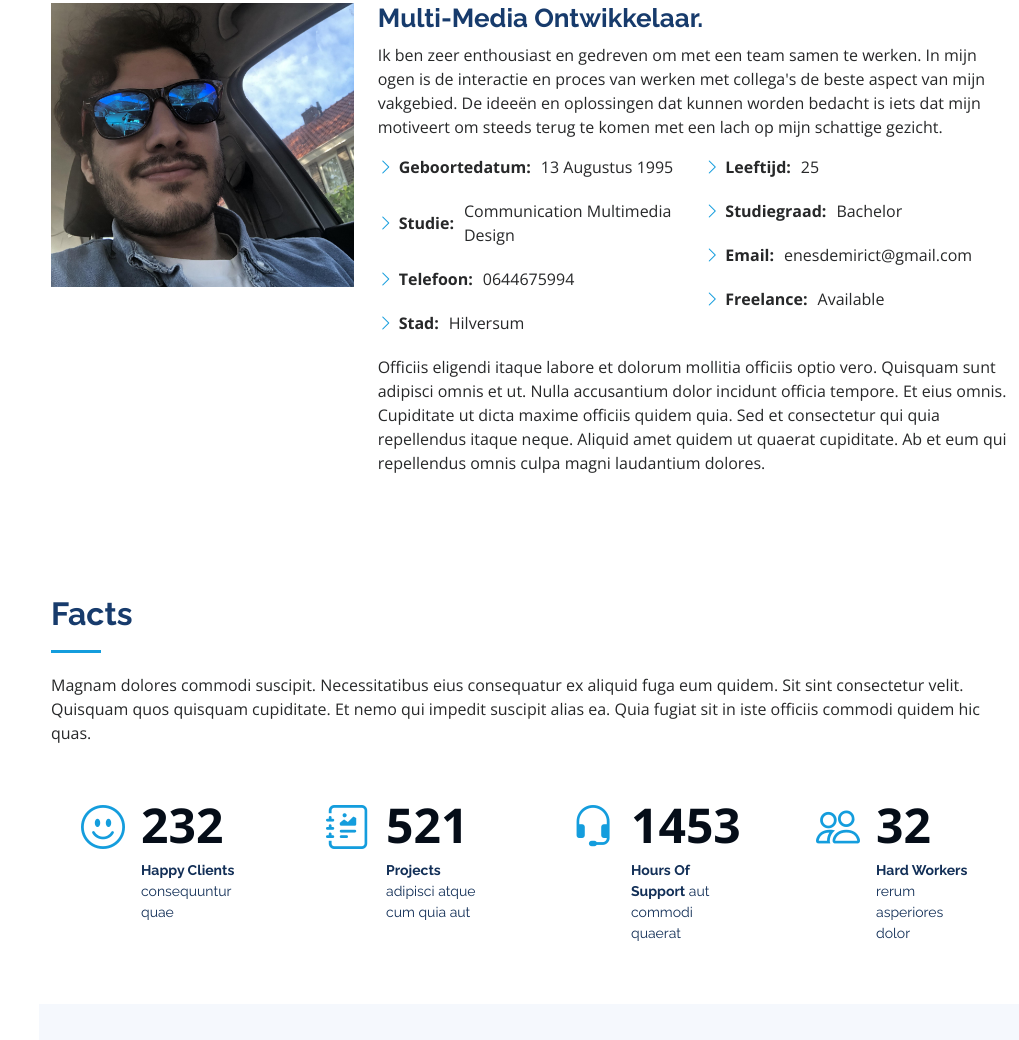
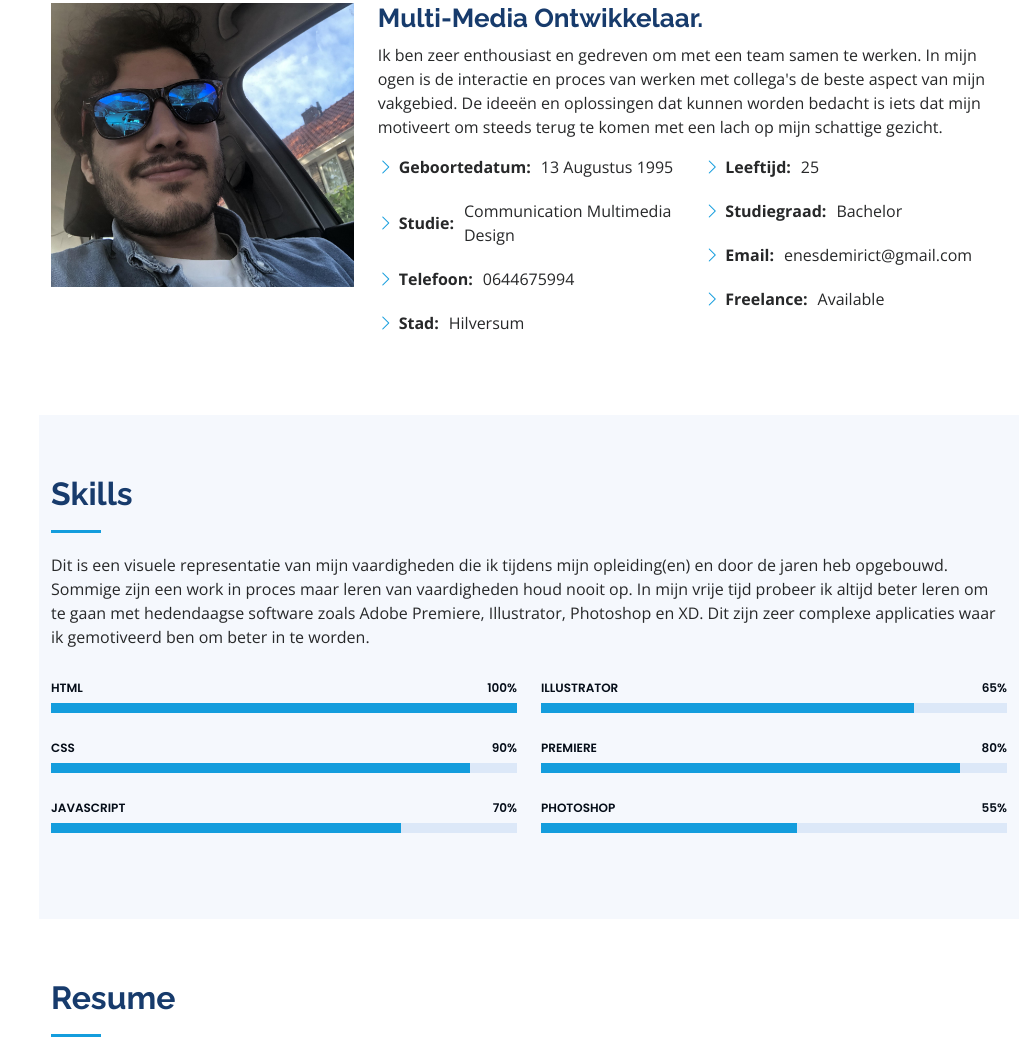
Before and after one commit to EnesDemirHvA/portfolio, a plain HTML site: page index.html in a window 1280 px wide. Shown: the part 1061-2101 px from the top of the page, without its empty margins (261-1280 px from the left). Drawn offline with nearby package versions, Linux system fonts and the light colour scheme; files whose address does not match are found by name.

Commit message:
Add files via upload

```diff
--- a/index.html
+++ b/index.html
@@ -107,8 +107,8 @@
               </div>
             </div>
             <p>
-              Officiis eligendi itaque labore et dolorum mollitia officiis optio vero. Quisquam sunt adipisci omnis et ut. Nulla accusantium dolor incidunt officia tempore. Et eius omnis.
-              Cupiditate ut dicta maxime officiis quidem quia. Sed et consectetur qui quia repellendus itaque neque. Aliquid amet quidem ut quaerat cupiditate. Ab et eum qui repellendus omnis culpa magni laudantium dolores.
+
+
             </p>
           </div>
         </div>
@@ -116,53 +116,6 @@
       </div>
     </section><!-- End About Section -->
 
-    <!-- ======= Facts Section ======= -->
-    <section id="facts" class="facts">
-      <div class="container">
-
-        <div class="section-title">
-          <h2>Facts</h2>
-          <p>Magnam dolores commodi suscipit. Necessitatibus eius consequatur ex aliquid fuga eum quidem. Sit sint consectetur velit. Quisquam quos quisquam cupiditate. Et nemo qui impedit suscipit alias ea. Quia fugiat sit in iste officiis commodi quidem hic quas.</p>
-        </div>
-
-        <div class="row no-gutters">
-
-          <div class="col-lg-3 col-md-6 d-md-flex align-items-md-stretch" data-aos="fade-up">
-            <div class="count-box">
-              <i class="bi bi-emoji-smile"></i>
-              <span data-purecounter-start="0" data-purecounter-end="232" data-purecounter-duration="1" class="purecounter"></span>
-              <p><strong>Happy Clients</strong> consequuntur quae</p>
-            </div>
-          </div>
-
-          <div class="col-lg-3 col-md-6 d-md-flex align-items-md-stretch" data-aos="fade-up" data-aos-delay="100">
-            <div class="count-box">
-              <i class="bi bi-journal-richtext"></i>
-              <span data-purecounter-start="0" data-purecounter-end="521" data-purecounter-duration="1" class="purecounter"></span>
-              <p><strong>Projects</strong> adipisci atque cum quia aut</p>
-            </div>
-          </div>
-
-          <div class="col-lg-3 col-md-6 d-md-flex align-items-md-stretch" data-aos="fade-up" data-aos-delay="200">
-            <div class="count-box">
-              <i class="bi bi-headset"></i>
-              <span data-purecounter-start="0" data-purecounter-end="1453" data-purecounter-duration="1" class="purecounter"></span>
-              <p><strong>Hours Of Support</strong> aut commodi quaerat</p>
-            </div>
-          </div>
-
-          <div class="col-lg-3 col-md-6 d-md-flex align-items-md-stretch" data-aos="fade-up" data-aos-delay="300">
-            <div class="count-box">
-              <i class="bi bi-people"></i>
-              <span data-purecounter-start="0" data-purecounter-end="32" data-purecounter-duration="1" class="purecounter"></span>
-              <p><strong>Hard Workers</strong> rerum asperiores dolor</p>
-            </div>
-          </div>
-
-        </div>
-
-      </div>
-    </section><!-- End Facts Section -->
 
     <!-- ======= Skills Section ======= -->
     <section id="skills" class="skills section-bg">
@@ -314,8 +267,9 @@
             <ul id="portfolio-flters">
               <li data-filter="*" class="filter-active">All</li>
               <li data-filter=".filter-app">App</li>
-              <li data-filter=".filter-card">Card</li>
-              <li data-filter=".filter-web">Web</li>
+              <li data-filter=".filter-card">Web</li>
+              <li data-filter=".filter-web">Game</li>
+              <li data-filter=".filter-web">UX/UI</li>
             </ul>
           </div>
         </div>
```
